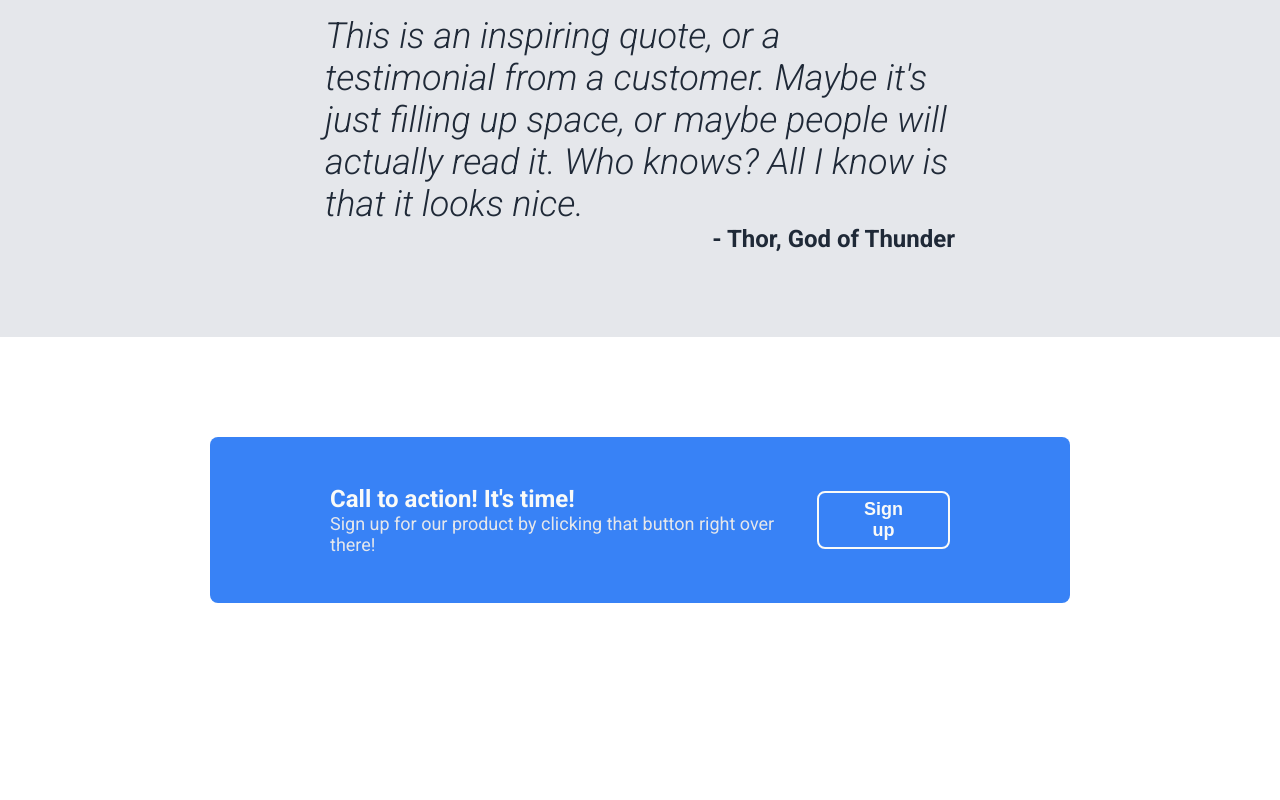
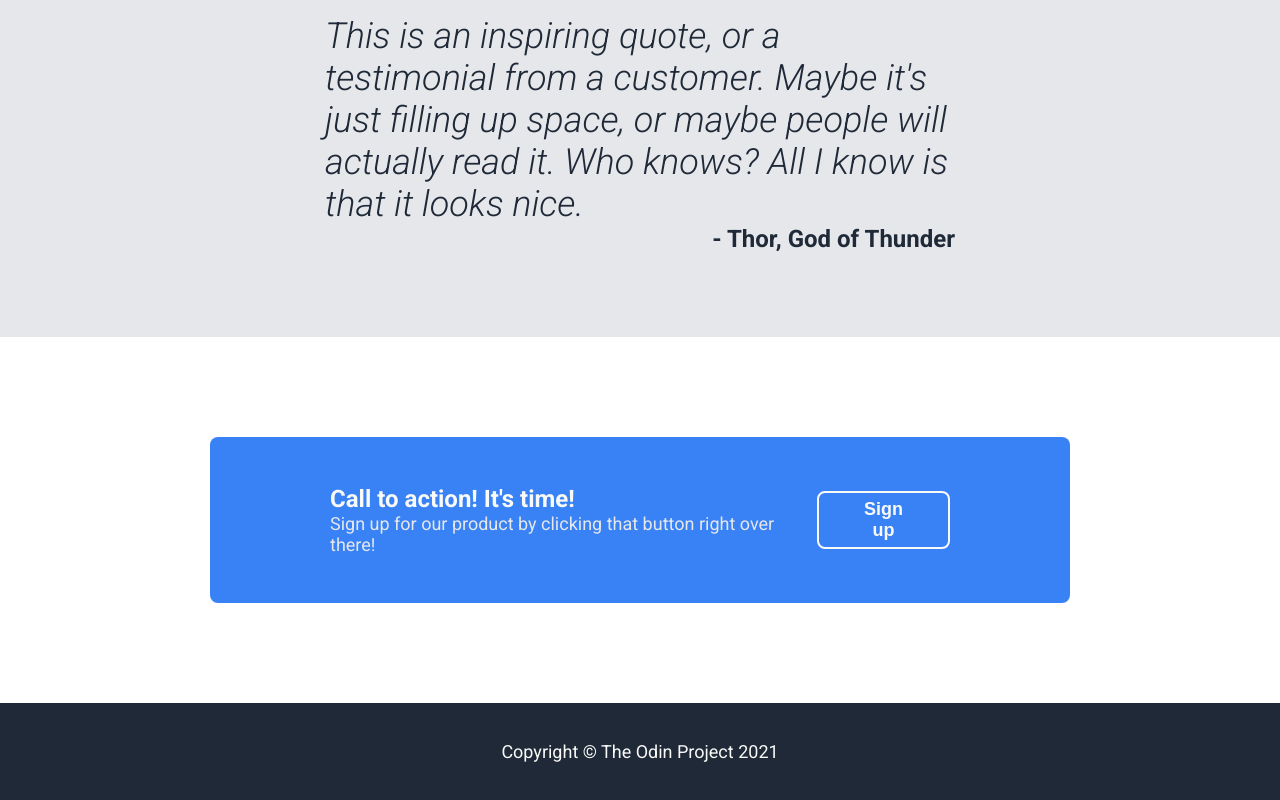
Before and after one commit to SaiKiru/odin-landing-page, a plain HTML site: page index.html in a window 1280 px wide. Shown: the part 1012-1812 px from the top of the page. Before the commit the page ends 1715 px from the top, so only its background shows below. Drawn offline with Linux system fonts and the light colour scheme.

Commit message:
Add footer

```diff
--- a/index.html
+++ b/index.html
@@ -110,6 +110,12 @@
       </div>
     </div>
   </main>
+
+  <footer id="footer">
+    <div id="copyright-statement">
+      Copyright &copy; The Odin Project 2021
+    </div>
+  </footer>
 </body>
 
 </html>
--- a/styles.css
+++ b/styles.css
@@ -214,3 +214,14 @@ body {
 .cta-group .cta-btn {
     border: 2px solid var(--lighter);
 }
+
+#footer {
+    background-color: var(--dark);
+    padding: 38px;
+}
+
+#copyright-statement {
+    text-align: center;
+    font-size: 18px;
+    color: var(--lighter);
+}
```
